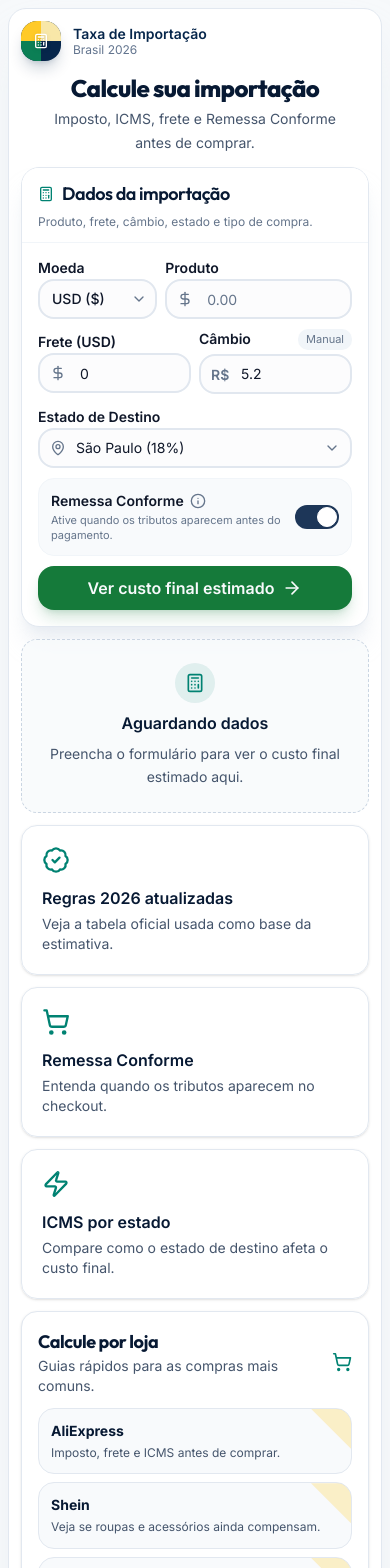
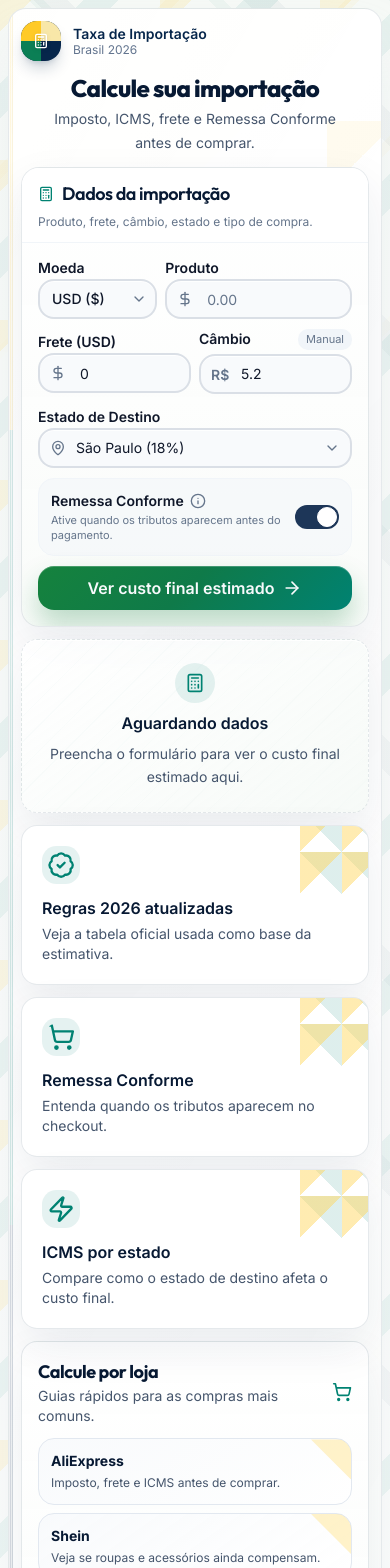
Before and after one commit to ghostBoss0905/brazil-tax-calculator, a React (Vite) app: page / in a window 390 px wide. Shown: the top 1568 px of the page. Built offline with nearby package versions, Linux system fonts and the light colour scheme.

Commit message:
Refine homepage visual design

```diff
--- a/src/index.css
+++ b/src/index.css
@@ -240,6 +240,283 @@
 }
 
 @layer components {
+  .tax-home {
+    background:
+      linear-gradient(135deg, rgba(255, 202, 40, 0.13) 0 10%, transparent 10% 26%, rgba(0, 130, 114, 0.07) 26% 37%, transparent 37%),
+      linear-gradient(45deg, transparent 0 58%, rgba(6, 38, 75, 0.035) 58% 66%, transparent 66%),
+      linear-gradient(180deg, #f6f9f6 0%, #ffffff 44%, #f3f7f4 100%);
+    background-size: 220px 220px, 280px 280px, auto;
+  }
+
+  .tax-home-main {
+    position: relative;
+  }
+
+  .tax-home-main::before {
+    content: "";
+    position: fixed;
+    inset: 0;
+    z-index: 0;
+    pointer-events: none;
+    opacity: 0.34;
+    background:
+      linear-gradient(135deg, transparent 0 46%, rgba(255, 202, 40, 0.16) 46% 50%, transparent 50%),
+      linear-gradient(45deg, transparent 0 58%, rgba(0, 130, 114, 0.12) 58% 62%, transparent 62%);
+    background-size: 180px 180px;
+    mask-image: linear-gradient(180deg, black 0%, transparent 58%);
+  }
+
+  .tax-home-main > * {
+    position: relative;
+    z-index: 1;
+  }
+
+  .tax-home-hero {
+    border-color: rgba(6, 38, 75, 0.10) !important;
+    background:
+      linear-gradient(120deg, rgba(255, 255, 255, 0.98) 0%, rgba(255, 255, 255, 0.94) 58%, rgba(247, 251, 246, 0.92) 100%),
+      linear-gradient(135deg, rgba(255, 202, 40, 0.18) 0 13%, transparent 13% 28%, rgba(0, 130, 114, 0.10) 28% 41%, transparent 41%);
+    box-shadow:
+      0 1px 0 rgba(255, 255, 255, 0.9) inset,
+      0 34px 90px rgba(6, 38, 75, 0.12);
+  }
+
+  .tax-brazil-strip {
+    background:
+      linear-gradient(90deg, rgba(255, 255, 255, 0.96) 0 7px, transparent 7px 100%),
+      conic-gradient(from 45deg at 50% 50%, rgba(255, 202, 40, 0.58) 0 25%, rgba(255, 241, 184, 0.45) 0 50%, rgba(0, 130, 114, 0.42) 0 75%, rgba(6, 38, 75, 0.36) 0) 6px 0 / 28px 28px,
+      linear-gradient(180deg, rgba(255, 202, 40, 0.34), rgba(0, 130, 114, 0.28) 46%, rgba(6, 38, 75, 0.24) 78%, rgba(255, 202, 40, 0.26));
+    box-shadow:
+      1px 0 0 rgba(255, 255, 255, 0.82) inset,
+      -1px 0 0 rgba(6, 38, 75, 0.05) inset;
+    opacity: 0.78;
+  }
+
+  .tax-home-hero::before {
+    content: "";
+    position: absolute;
+    inset: 0;
+    pointer-events: none;
+    z-index: 0;
+    background:
+      linear-gradient(135deg, rgba(255, 202, 40, 0.18) 0 50%, transparent 50%) right 8% top 11% / 76px 76px no-repeat,
+      linear-gradient(45deg, rgba(0, 130, 114, 0.10) 0 50%, transparent 50%) right 16% top 18% / 110px 110px no-repeat,
+      linear-gradient(135deg, rgba(6, 38, 75, 0.06) 0 50%, transparent 50%) right 4% top 32% / 132px 132px no-repeat;
+  }
+
+  .tax-home-hero > * {
+    position: relative;
+    z-index: 1;
+  }
+
+  .tax-calculator-card,
+  .tax-section-card,
+  .tax-side-link,
+  .tax-empty-panel,
+  .tax-faq-item,
+  .tax-footer-note {
+    border-color: rgba(6, 38, 75, 0.10) !important;
+    background-color: rgba(255, 255, 255, 0.92) !important;
+    box-shadow:
+      0 1px 0 rgba(255, 255, 255, 0.9) inset,
+      0 18px 45px rgba(6, 38, 75, 0.08) !important;
+  }
+
+  .tax-calculator-card {
+    background:
+      linear-gradient(180deg, rgba(255, 255, 255, 0.98), rgba(250, 252, 250, 0.96)) !important;
+  }
+
+  .tax-calculator-card [data-slot="card-header"] {
+    background:
+      linear-gradient(180deg, rgba(255, 255, 255, 0.96), rgba(248, 251, 250, 0.82)) !important;
+  }
+
+  .tax-calculator-card input,
+  .tax-calculator-card select {
+    border-color: rgba(6, 38, 75, 0.12) !important;
+    background-color: rgba(248, 250, 252, 0.88) !important;
+    box-shadow: 0 1px 0 rgba(255, 255, 255, 0.85) inset;
+    transition:
+      border-color 160ms ease,
+      box-shadow 160ms ease,
+      background-color 160ms ease;
+  }
+
+  .tax-calculator-card input:focus,
+  .tax-calculator-card select:focus {
+    border-color: rgba(0, 130, 114, 0.72) !important;
+    box-shadow:
+      0 0 0 4px rgba(0, 130, 114, 0.10),
+      0 1px 0 rgba(255, 255, 255, 0.85) inset !important;
+  }
+
+  .tax-result-panel {
+    background:
+      linear-gradient(145deg, #06264b 0%, #071933 56%, #008272 160%) !important;
+    box-shadow:
+      0 1px 0 rgba(255, 255, 255, 0.08) inset,
+      0 24px 56px rgba(6, 38, 75, 0.22) !important;
+  }
+
+  .tax-empty-panel {
+    background:
+      linear-gradient(145deg, rgba(255, 255, 255, 0.76), rgba(246, 250, 247, 0.92)),
+      repeating-linear-gradient(135deg, rgba(0, 130, 114, 0.08) 0 1px, transparent 1px 18px) !important;
+  }
+
+  .tax-calculator-card button[type="submit"] {
+    background:
+      linear-gradient(135deg, #15823d 0%, #0f7a49 48%, #008272 100%) !important;
+    box-shadow:
+      0 1px 0 rgba(255, 255, 255, 0.22) inset,
+      0 15px 28px rgba(20, 129, 61, 0.28) !important;
+    transition:
+      transform 160ms ease,
+      box-shadow 160ms ease,
+      filter 160ms ease;
+  }
+
+  .tax-calculator-card button[type="submit"]:hover {
+    transform: translateY(-1px);
+    filter: saturate(1.04);
+    box-shadow:
+      0 1px 0 rgba(255, 255, 255, 0.22) inset,
+      0 18px 34px rgba(20, 129, 61, 0.34) !important;
+  }
+
+  .tax-side-link {
+    position: relative;
+    overflow: hidden;
+    min-height: 10rem;
+    transition:
+      transform 180ms ease,
+      border-color 180ms ease,
+      box-shadow 180ms ease;
+  }
+
+  .tax-side-link::after {
+    content: "";
+    position: absolute;
+    right: -1rem;
+    top: -1rem;
+    width: 5.25rem;
+    height: 5.25rem;
+    background:
+      linear-gradient(135deg, rgba(255, 202, 40, 0.50) 0 50%, transparent 50%),
+      linear-gradient(45deg, transparent 0 50%, rgba(0, 130, 114, 0.18) 50%);
+    background-size: 2.625rem 2.625rem;
+    opacity: 0.72;
+    transition:
+      opacity 180ms ease,
+      transform 180ms ease;
+  }
+
+  .tax-side-link:hover,
+  .tax-platform-link:hover,
+  .tax-faq-item:hover {
+    transform: translateY(-2px);
+    box-shadow:
+      0 1px 0 rgba(255, 255, 255, 0.9) inset,
+      0 24px 56px rgba(6, 38, 75, 0.12) !important;
+  }
+
+  .tax-side-link:hover::after {
+    opacity: 1;
+    transform: translate(-0.25rem, 0.25rem);
+  }
+
+  .tax-side-link svg {
+    position: relative;
+    z-index: 1;
+    border-radius: 0.9rem;
+    background: rgba(0, 130, 114, 0.10);
+    padding: 0.32rem;
+    box-sizing: content-box;
+  }
+
+  .tax-section-card {
+    background:
+      linear-gradient(180deg, rgba(255, 255, 255, 0.94), rgba(250, 252, 250, 0.90)) !important;
+  }
+
+  .tax-section-card a {
+    transition:
+      transform 160ms ease,
+      border-color 160ms ease,
+      color 160ms ease,
+      background-color 160ms ease;
+  }
+
+  .tax-section-card a:hover {
+    transform: translateY(-1px);
+  }
+
+  .tax-platform-link {
+    background:
+      linear-gradient(145deg, rgba(248, 250, 252, 0.92), rgba(255, 255, 255, 0.98)) !important;
+    transition:
+      transform 180ms ease,
+      border-color 180ms ease,
+      box-shadow 180ms ease;
+  }
+
+  .tax-advice-card {
+    background:
+      linear-gradient(135deg, rgba(0, 130, 114, 0.09), rgba(255, 202, 40, 0.11) 52%, rgba(255, 255, 255, 0.92)) !important;
+  }
+
+  .tax-faq-item {
+    background:
+      linear-gradient(180deg, rgba(255, 255, 255, 0.96), rgba(248, 250, 252, 0.90)) !important;
+  }
+
+  .tax-footer-note {
+    background: rgba(255, 255, 255, 0.70) !important;
+    backdrop-filter: blur(14px);
+  }
+
+  @media (max-width: 640px) {
+    .tax-home {
+      background-size: 160px 160px, 210px 210px, auto;
+      overflow-x: hidden;
+    }
+
+    .tax-home-main {
+      max-width: 100vw;
+      overflow-x: hidden;
+      padding-left: 0.5rem !important;
+      padding-right: 0.5rem !important;
+    }
+
+    .tax-home-hero {
+      max-width: calc(100vw - 1rem);
+      box-shadow: 0 18px 52px rgba(6, 38, 75, 0.10);
+    }
+
+    .tax-brazil-strip {
+      background:
+        linear-gradient(180deg, rgba(255, 202, 40, 0.38) 0 18%, rgba(0, 130, 114, 0.34) 18% 52%, rgba(6, 38, 75, 0.30) 52% 82%, rgba(255, 202, 40, 0.30) 82% 100%);
+      opacity: 0.50;
+    }
+
+    .tax-calculator-card,
+    .tax-calculator-card * {
+      max-width: 100%;
+    }
+
+    .tax-home-hero::before {
+      opacity: 0.36;
+      background:
+        linear-gradient(135deg, rgba(255, 202, 40, 0.20) 0 50%, transparent 50%) right -1rem top 7rem / 70px 70px no-repeat,
+        linear-gradient(45deg, rgba(0, 130, 114, 0.10) 0 50%, transparent 50%) right 1.5rem top 11rem / 96px 96px no-repeat;
+    }
+
+    .tax-side-link {
+      min-height: auto;
+    }
+  }
+
   body {
     background:
       radial-gradient(circle at top right, rgba(255, 202, 40, 0.14), transparent 30rem),
--- a/src/pages/Home.tsx
+++ b/src/pages/Home.tsx
@@ -287,38 +287,10 @@ async function buildShareImageBlob(results: TaxResults, data: CalculatorFormValu
 }
 
 function GeometricBrazilStrip() {
-  const tiles = [
-    "bg-[#ffca28]",
-    "bg-[#f5b700]",
-    "bg-[#0b7f55]",
-    "bg-[#0f5f4d]",
-    "bg-[#06264b]",
-    "bg-[#f8e7a8]",
-    "bg-[#ffd449]",
-    "bg-[#168f5b]",
-    "bg-[#073763]",
-    "bg-[#f6c516]",
-    "bg-[#0a7a61]",
-    "bg-[#fff4cc]",
-  ];
-
   return (
-    <div className="absolute left-0 top-0 hidden h-full w-20 overflow-hidden rounded-l-[28px] lg:block">
-      <div className="grid h-full grid-cols-2">
-        {tiles.map((color, index) => {
-          const clipPath =
-            index % 3 === 0
-              ? "polygon(0 0, 100% 0, 0 100%)"
-              : index % 3 === 1
-                ? "polygon(100% 0, 100% 100%, 0 100%)"
-                : undefined;
-
-          return (
-            <div key={index} className={color} style={{ clipPath }} />
-          );
-        })}
-      </div>
-      <div className="absolute inset-0 bg-gradient-to-b from-white/10 via-transparent to-black/10" />
+    <div className="tax-brazil-strip absolute left-0 top-0 h-full w-1 overflow-hidden rounded-l-[18px] sm:rounded-l-[28px] lg:w-7">
+      <div className="absolute inset-y-0 left-1/2 w-px bg-white/70" />
+      <div className="absolute inset-0 bg-gradient-to-b from-white/25 via-transparent to-[#071933]/10" />
     </div>
   );
 }
@@ -510,9 +482,9 @@ export default function Home() {
   }
 
   return (
-    <div className="min-h-screen overflow-x-hidden bg-[#f7f9fb] font-sans pb-20 selection:bg-[#f5c400]/30">
-      <main className="mx-auto w-full max-w-7xl min-w-0 px-2 pb-10 pt-2 sm:px-6 sm:pt-5 lg:px-8 lg:pt-10">
-        <section className="relative w-full max-w-full overflow-hidden rounded-[18px] border border-slate-200 bg-white shadow-2xl shadow-slate-200/70 sm:rounded-[28px]">
+    <div className="tax-home min-h-screen overflow-x-hidden bg-[#f7f9fb] font-sans pb-20 selection:bg-[#f5c400]/30">
+      <main className="tax-home-main mx-auto w-full max-w-7xl min-w-0 px-2 pb-10 pt-2 sm:px-6 sm:pt-5 lg:px-8 lg:pt-10">
+        <section className="tax-home-hero relative w-full max-w-full overflow-hidden rounded-[18px] border border-slate-200 bg-white shadow-2xl shadow-slate-200/70 sm:rounded-[28px]">
           <GeometricBrazilStrip />
           <div className="pointer-events-none absolute right-0 top-24 hidden h-80 w-80 opacity-60 lg:block">
             <div className="grid h-full grid-cols-4">
@@ -574,7 +546,7 @@ export default function Home() {
                     Calcule o custo final da importação
                   </span>
                 </h1>
-                <p className="mx-auto mt-1 max-w-[280px] text-pretty break-words text-sm leading-6 text-slate-600 min-[390px]:max-w-[320px] sm:mt-5 sm:max-w-2xl sm:text-lg sm:leading-8">
+                <p className="mx-auto mt-1 max-w-[260px] text-pretty break-words text-sm leading-6 text-slate-600 min-[390px]:max-w-[300px] sm:mt-5 sm:max-w-2xl sm:text-lg sm:leading-8">
                   Imposto, ICMS, frete e Remessa Conforme antes de comprar.
                 </p>
               </div>
@@ -582,7 +554,7 @@ export default function Home() {
 
         <div className="grid min-w-0 grid-cols-1 gap-3 sm:gap-5 lg:grid-cols-12 lg:gap-8">
           <div className="min-w-0 lg:col-span-8">
-            <Card className="max-w-full overflow-hidden rounded-[18px] border-slate-200 bg-white shadow-xl shadow-slate-200/70 sm:rounded-[24px]">
+            <Card className="tax-calculator-card max-w-full overflow-hidden rounded-[18px] border-slate-200 bg-white shadow-xl shadow-slate-200/70 sm:rounded-[24px]">
               <CardHeader className="border-b border-slate-100 bg-white px-4 py-3 sm:p-6 sm:pb-4">
                 <CardTitle className="flex min-w-0 items-center gap-2 text-[1.05rem] text-[#071933] min-[390px]:text-lg sm:text-xl">
                   <Calculator className="h-4 w-4 shrink-0 text-[#008272] sm:h-5 sm:w-5" />
@@ -769,10 +741,10 @@ export default function Home() {
           <aside className="min-w-0 space-y-3 lg:col-span-4 lg:h-full">
             <div
               id="results-panel"
-              className={
-                results
-                  ? "overflow-hidden rounded-2xl border border-[#06264b]/10 bg-[#06264b] text-white shadow-xl shadow-[#06264b]/20"
-                  : "rounded-2xl border border-dashed border-slate-300 bg-slate-50/80 p-5 text-center"
+                className={
+                  results
+                  ? "tax-result-panel overflow-hidden rounded-2xl border border-[#06264b]/10 bg-[#06264b] text-white shadow-xl shadow-[#06264b]/20"
+                  : "tax-empty-panel rounded-2xl border border-dashed border-slate-300 bg-slate-50/80 p-5 text-center"
               }
             >
               {!results ? (
@@ -889,7 +861,7 @@ export default function Home() {
             <div className="grid gap-3">
               <a
                 href="/tabela-imposto-importacao-brasil"
-                className="group flex min-w-0 flex-col justify-center rounded-2xl border border-slate-200 bg-white/90 p-5 shadow-sm transition-colors hover:border-[#008272]"
+                className="tax-side-link group flex min-w-0 flex-col justify-center rounded-2xl border border-slate-200 bg-white/90 p-5 shadow-sm transition-colors hover:border-[#008272]"
               >
                 <BadgeCheck className="mb-3 h-7 w-7 text-[#008272]" />
                 <p className="break-words font-semibold text-[#071933]">Regras 2026 atualizadas</p>
@@ -899,7 +871,7 @@ export default function Home() {
               </a>
               <a
                 href="/o-que-e-remessa-conforme"
-                className="group flex min-w-0 flex-col justify-center rounded-2xl border border-slate-200 bg-white/90 p-5 shadow-sm transition-colors hover:border-[#008272]"
+                className="tax-side-link group flex min-w-0 flex-col justify-center rounded-2xl border border-slate-200 bg-white/90 p-5 shadow-sm transition-colors hover:border-[#008272]"
               >
                 <ShoppingCart className="mb-3 h-7 w-7 text-[#008272]" />
                 <p className="break-words font-semibold text-[#071933]">Remessa Conforme</p>
@@ -909,7 +881,7 @@ export default function Home() {
               </a>
               <a
                 href="/icms-importacao-brasil"
-                className="group flex min-w-0 flex-col justify-center rounded-2xl border border-slate-200 bg-white/90 p-5 shadow-sm transition-colors hover:border-[#008272]"
+                className="tax-side-link group flex min-w-0 flex-col justify-center rounded-2xl border border-slate-200 bg-white/90 p-5 shadow-sm transition-colors hover:border-[#008272]"
               >
                 <Zap className="mb-3 h-7 w-7 text-[#008272]" />
                 <p className="break-words font-semibold text-[#071933]">ICMS por estado</p>
@@ -921,7 +893,7 @@ export default function Home() {
           </aside>
 
           <div className="min-w-0 lg:col-span-12">
-            <section className="rounded-2xl border border-slate-200 bg-white p-4 shadow-sm sm:p-5">
+            <section className="tax-section-card rounded-2xl border border-slate-200 bg-white p-4 shadow-sm sm:p-5">
               <div className="mb-3 flex min-w-0 items-center justify-between gap-3">
                 <div className="min-w-0">
                   <h2 className="text-lg font-bold text-[#071933]">
@@ -939,7 +911,7 @@ export default function Home() {
                   <a
                     key={platform.href}
                     href={platform.href}
-                    className="group relative min-w-0 overflow-hidden rounded-xl border border-slate-200 bg-slate-50 px-3 py-3 transition-colors hover:border-[#008272] hover:bg-white"
+                    className="tax-platform-link group relative min-w-0 overflow-hidden rounded-xl border border-slate-200 bg-slate-50 px-3 py-3 transition-colors hover:border-[#008272] hover:bg-white"
                   >
                     <span className="absolute right-0 top-0 h-10 w-10 bg-[#ffca28]/25 [clip-path:polygon(0_0,100%_0,100%_100%)]" />
                     <span className="relative block text-sm font-extrabold text-[#071933] group-hover:text-[#008272]">
@@ -964,7 +936,7 @@ export default function Home() {
               </p>
             </div>
 
-            <div className="space-y-4">
+            <div className="tax-faq-list space-y-4">
               {FAQS.map((faq, index) => (
                 <FaqAccordionItem
                   key={index}
@@ -1279,7 +1251,7 @@ export default function Home() {
             </AnimatePresence>
           </section>
 
-        <section className="mx-auto mb-12 max-w-5xl min-w-0 rounded-2xl border border-primary/10 bg-primary/5 p-5 sm:p-6">
+        <section className="tax-section-card tax-advice-card mx-auto mb-12 max-w-5xl min-w-0 rounded-2xl border border-primary/10 bg-primary/5 p-5 sm:p-6">
           <div className="grid min-w-0 gap-5 lg:grid-cols-[1.3fr_1fr] lg:items-center">
             <div className="min-w-0">
               <h2 className="text-balance text-2xl font-bold text-foreground">
@@ -1325,7 +1297,7 @@ export default function Home() {
           />
         </section>
 
-        <section className="mx-auto mb-12 max-w-5xl min-w-0 rounded-2xl border border-border bg-background p-5 shadow-sm sm:p-6">
+        <section className="tax-section-card mx-auto mb-12 max-w-5xl min-w-0 rounded-2xl border border-border bg-background p-5 shadow-sm sm:p-6">
           <h2 className="text-2xl font-bold text-foreground">
             Centros de consulta
           </h2>
@@ -1355,7 +1327,7 @@ export default function Home() {
           </div>
         </section>
 
-        <section className="mx-auto mb-12 max-w-5xl min-w-0 rounded-2xl border border-[#008272]/20 bg-white p-5 shadow-sm sm:p-6">
+        <section className="tax-section-card mx-auto mb-12 max-w-5xl min-w-0 rounded-2xl border border-[#008272]/20 bg-white p-5 shadow-sm sm:p-6">
           <div className="grid gap-5 lg:grid-cols-[1.1fr_1fr] lg:items-center">
             <div>
               <h2 className="text-2xl font-bold text-[#071933]">
@@ -1393,7 +1365,7 @@ export default function Home() {
           </div>
         </section>
 
-        <div className="mx-auto mb-12 max-w-3xl min-w-0 space-y-1 rounded-xl border border-border bg-muted/40 px-4 py-4 text-xs text-muted-foreground sm:px-5">
+        <div className="tax-footer-note mx-auto mb-12 max-w-3xl min-w-0 space-y-1 rounded-xl border border-border bg-muted/40 px-4 py-4 text-xs text-muted-foreground sm:px-5">
           <p><strong>Versão das regras:</strong> 2026-06</p>
           <p><strong>Última verificação:</strong> Receita Federal do Brasil e Portal Compras Internacionais</p>
           <p><strong>Fonte oficial:</strong> Receita Federal, Correios e normas públicas aplicáveis</p>
@@ -1434,7 +1406,7 @@ function FaqAccordionItem({
   const [isOpen, setIsOpen] = useState(false);
 
   return (
-    <div className="min-w-0 overflow-hidden rounded-xl border border-border bg-card shadow-sm transition-colors hover:border-primary/30">
+    <div className="tax-faq-item min-w-0 overflow-hidden rounded-xl border border-border bg-card shadow-sm transition-colors hover:border-primary/30">
       <button
         onClick={() => setIsOpen(!isOpen)}
         className="flex w-full min-w-0 items-center justify-between px-5 py-4 text-left focus:outline-none focus-visible:bg-secondary sm:px-6"
```
